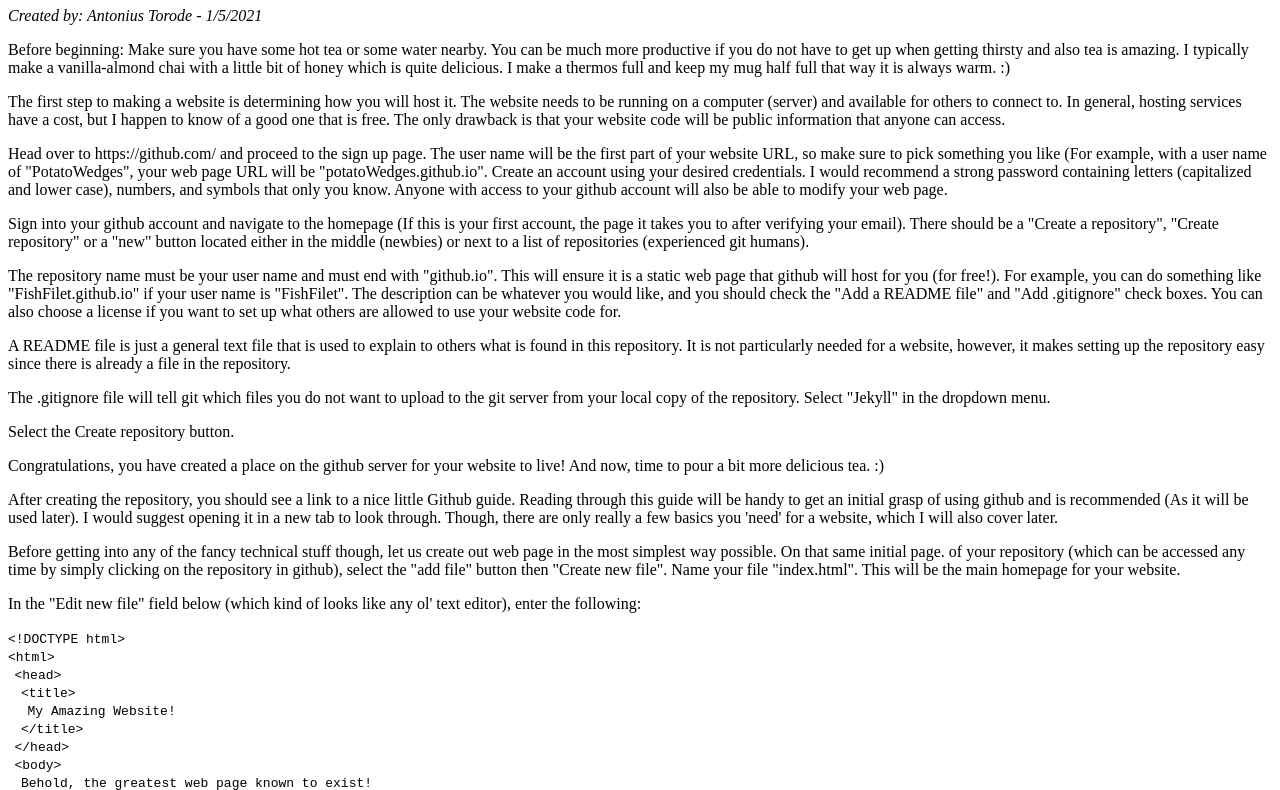
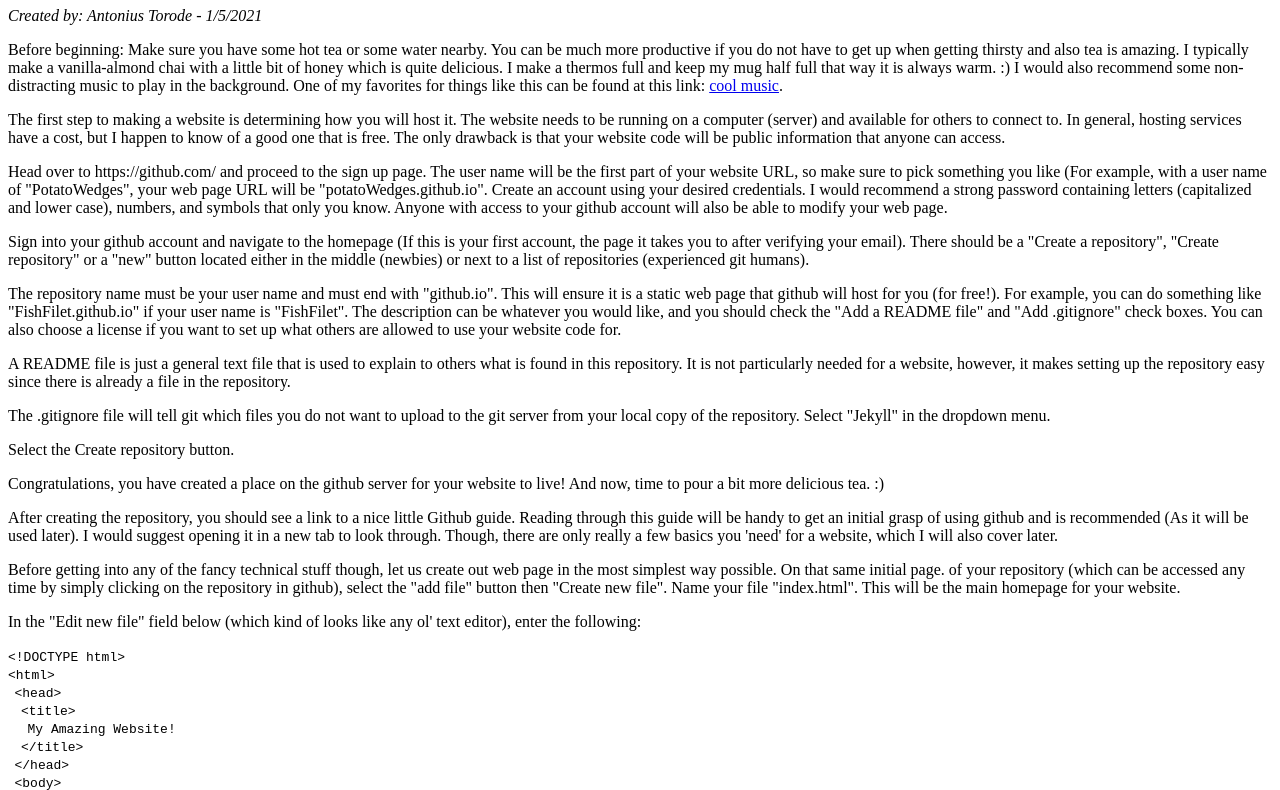
Before and after one commit to GitWebsiteTutorial/GitWebsiteTutorial.github.io, a plain HTML site: page index.html in a window 1280 px wide. Shown: the part 73-863 px from the top of the page. Drawn offline with Linux system fonts and the light colour scheme.

Commit message:
Added a cool music link.

```diff
--- a/index.html
+++ b/index.html
@@ -9,7 +9,7 @@
 
 		<h1> Git Website tutorial </h1>
 		<p><i>Created by: Antonius Torode - 1/5/2021</i></p>
-		<p>Before beginning: Make sure you have some hot tea or some water nearby. You can be much more productive if you do not have to get up when getting thirsty and also tea is amazing. I typically make a vanilla-almond chai with a little bit of honey which is quite delicious. I make a thermos full and keep my mug half full that way it is always warm. :)</p>
+		<p>Before beginning: Make sure you have some hot tea or some water nearby. You can be much more productive if you do not have to get up when getting thirsty and also tea is amazing. I typically make a vanilla-almond chai with a little bit of honey which is quite delicious. I make a thermos full and keep my mug half full that way it is always warm. :) I would also recommend some non-distracting music to play in the background. One of my favorites for things like this can be found at this link: <a href="https://www.youtube.com/watch?v=hGIW2fDb0jg"> cool music</a>.</p>
 
 		<p>The first step to making a website is determining how you will host it. The website needs to be running on a computer (server) and available for others to connect to. In general, hosting services have a cost, but I happen to know of a good one that is free. The only drawback is that your website code will be public information that anyone can access.</p>
 
```
